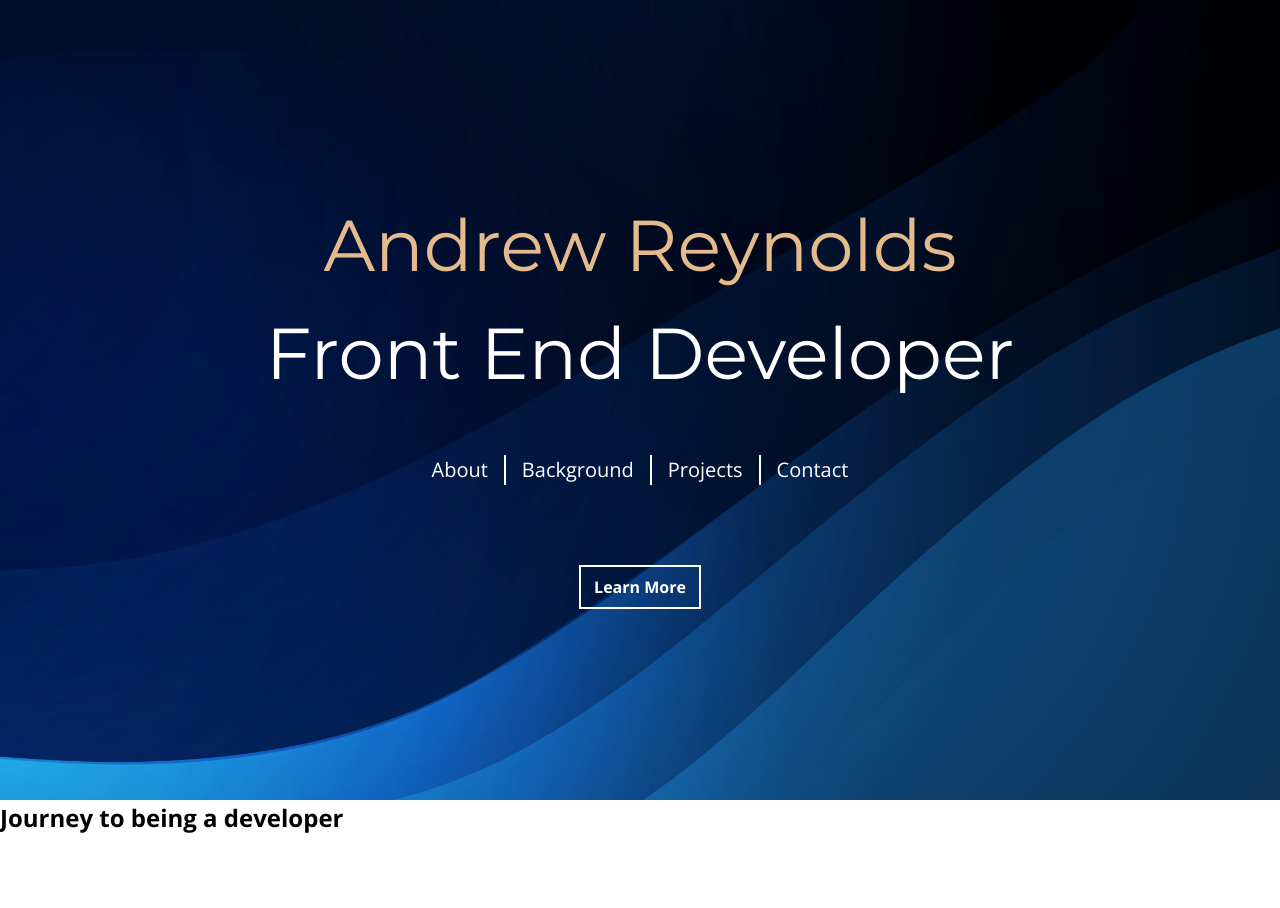
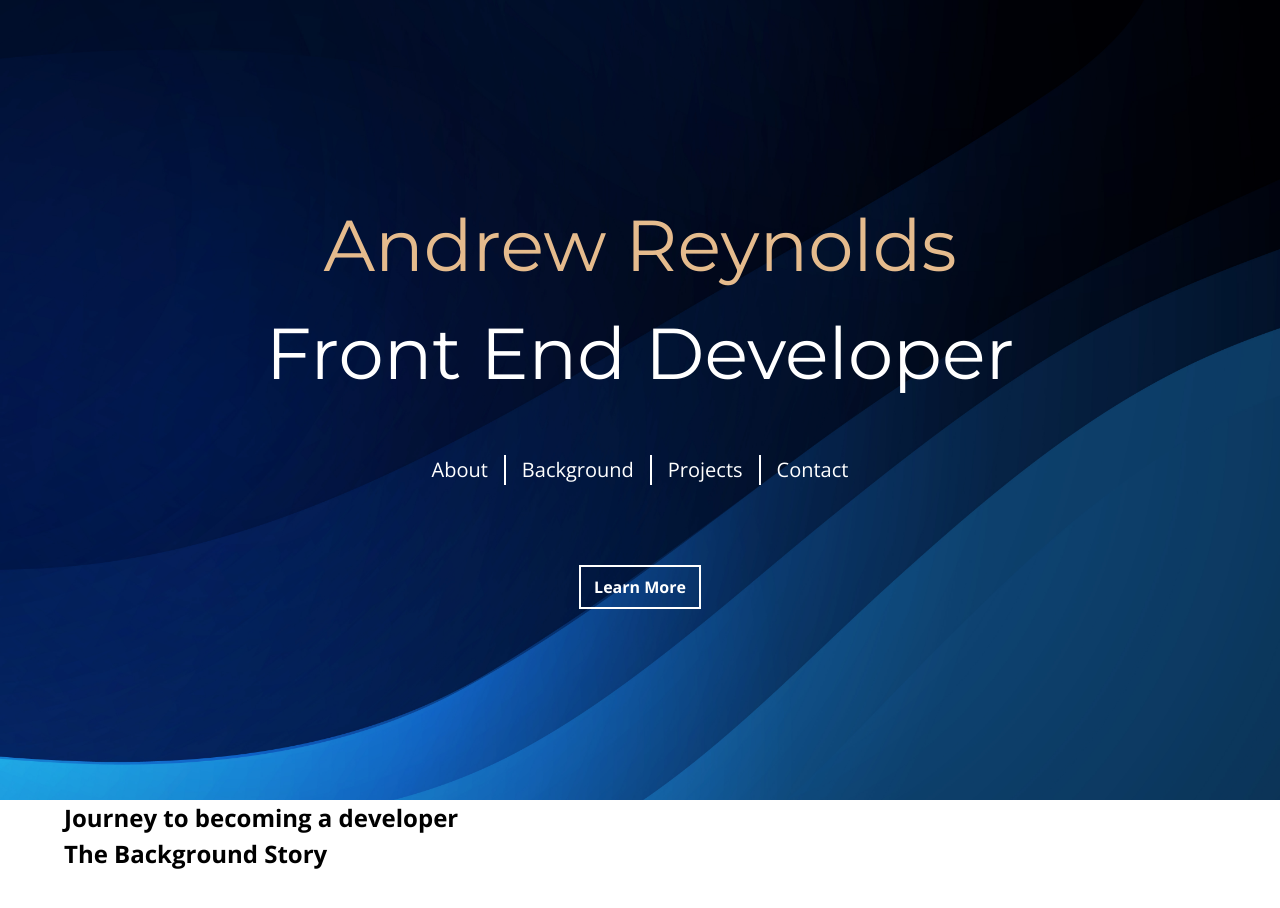
Before and after one commit to andrewrey/andrew_reynoldsPortfolio, a React (Create React App) app: page / in a window 1280 px wide. Shown: the top 908 px of the page. Built offline with nearby package versions, Linux system fonts and the light colour scheme.

Commit message:
inital jsx of background section

```diff
--- a/src/Components/main/mainComponents/Background.js
+++ b/src/Components/main/mainComponents/Background.js
@@ -3,12 +3,23 @@ import styles from "./Background.module.scss";
 const Background = () => {
   return (
     <section>
-      <h2>Journey to being a developer</h2>
-      <div></div>
-      <div></div>
-      <div></div>
-      <div></div>
-      <div></div>
+      <div className={styles.background__wrap}>
+        <div>
+          <h2>
+            Journey to becoming a <span>developer</span>
+            <br />
+            The Background Story
+          </h2>
+        </div>
+        <div>
+          <div></div>
+          <div>
+            <div></div>
+            <div></div>
+          </div>
+          <div></div>
+        </div>
+      </div>
     </section>
   );
 };
--- a/src/Components/main/mainComponents/Background.module.scss
+++ b/src/Components/main/mainComponents/Background.module.scss
@@ -0,0 +1,4 @@
+.background__wrap {
+  width: 90%;
+  margin: 0 auto;
+}
```
